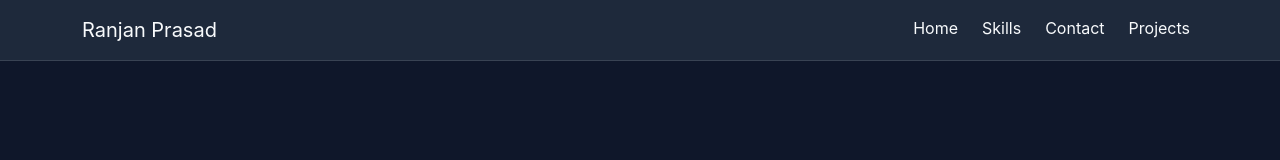
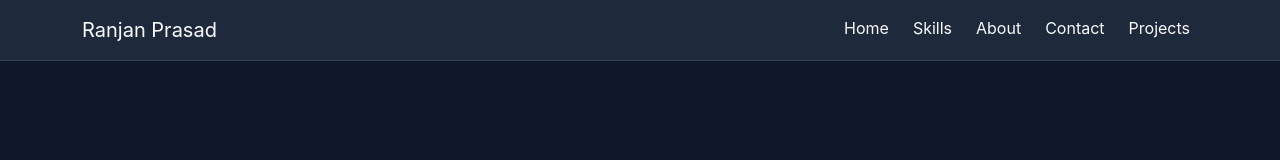
Before and after one commit to Ranjan-Prasad-rp/angular-portfolio, an Angular app: page /contact in a window 1280 px wide. Shown: the top 160 px of the page. Built offline with nearby package versions, Linux system fonts and the light colour scheme.

Commit message:
feat: add About link to navbar

```diff
--- a/src/app/layout/header/header/header.component.html
+++ b/src/app/layout/header/header/header.component.html
@@ -18,6 +18,9 @@
           <a class="nav-link site-link" routerLink="/" fragment="skills">Skills</a>
         </li>
         <li class="nav-item">
+          <a class="nav-link site-link" routerLink="/" fragment="about">About</a>
+        </li>
+        <li class="nav-item">
           <a class="nav-link site-link" routerLink="/contact">Contact</a>
         </li>
         <li class="nav-item">
```
